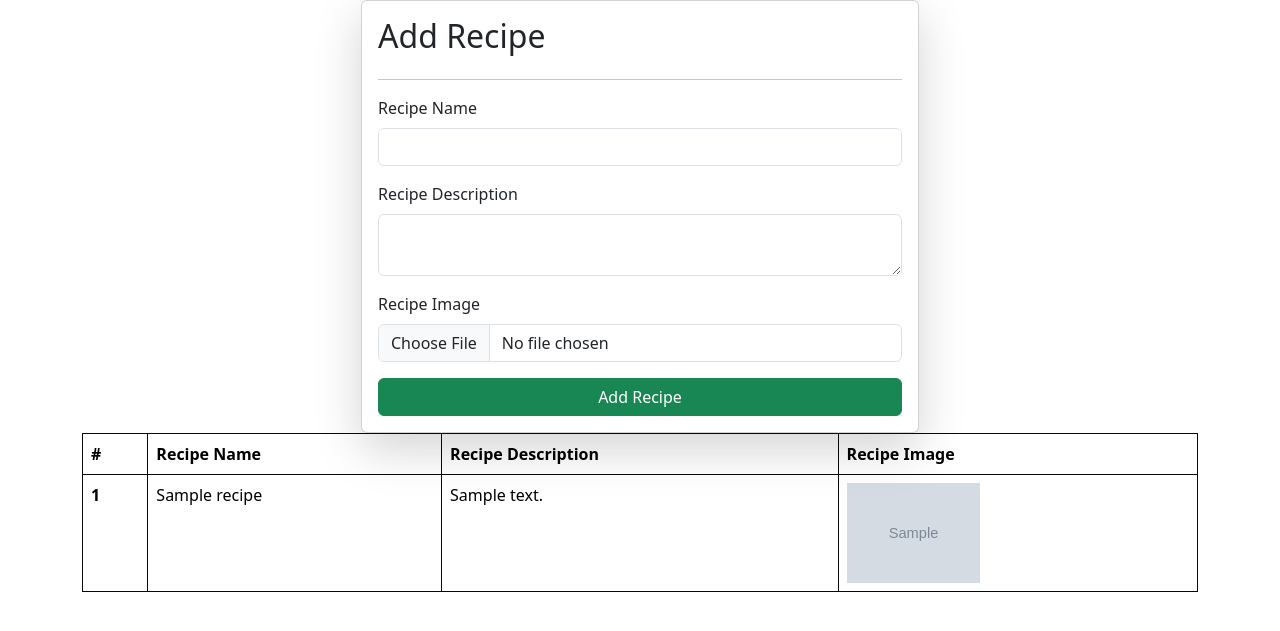
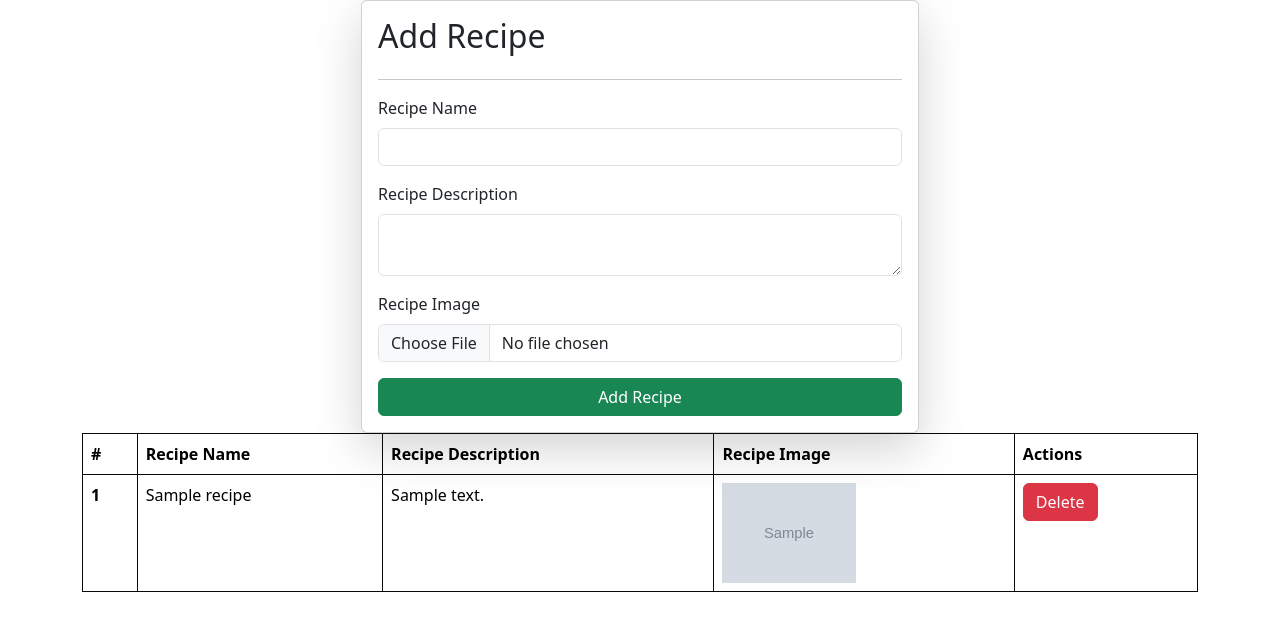
Before and after one commit to shriyajain24/Django-Learning, a Django app: page / in a window 1280 px wide. Shown: the top 631 px of the page. Run offline with Django 5.2, Linux system fonts and the light colour scheme; tables that the repository leaves empty hold one stand-in row (values such as "Sample post"); grey boxes marked "Sample" are stand-in pictures.

Commit message:
Add action column with delete button to recipe table

```diff
--- a/Recipe_Project/templates/recipes.html
+++ b/Recipe_Project/templates/recipes.html
@@ -32,6 +32,8 @@
                 <th scope="col">Recipe Name</th>
                 <th scope="col">Recipe Description</th>
                 <th scope="col">Recipe Image</th>
+                <th scope="col">Actions</th>
+
             </tr>
         </thead>
         <tbody>
@@ -43,6 +45,9 @@
                 <td>
                     <img src="/media/{{recipe.recipe_image}}" style="height: 100px">
                 </td>
+                <td>
+                    <a href="#" class="btn btn-danger">Delete</a>
+                </td>
             </tr>
             {% endfor %}
         </tbody>
```
